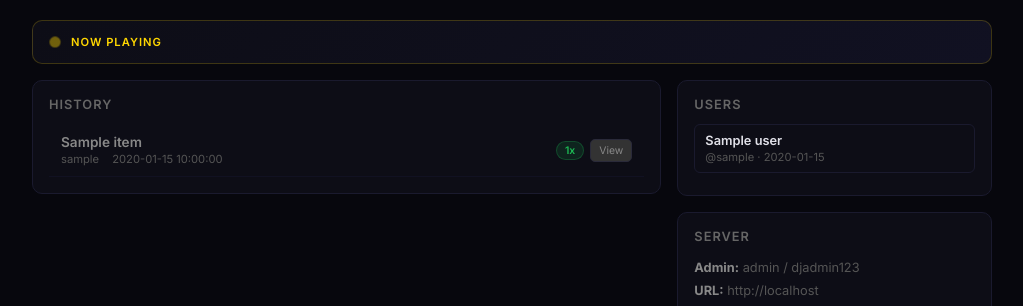
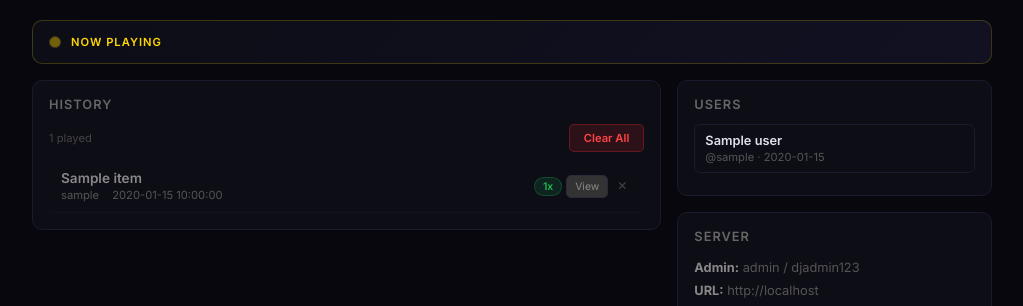
Before and after one commit to lgnrvz/cloud-dj, a Flask app: template templates/admin.html in a window 1280 px wide. Shown: the part 50-356 px from the top of the page, without its empty margins (128-1151 px from the left). Run offline with Flask 3, Linux system fonts and the light colour scheme; the template is opened without the code that fills it: most values are stand-ins (such as "Sample title", 1, 10 or a date in 2020).

Commit message:
Love button refreshes sidebar, delete loved songs, clear history + delete history items in admin

```diff
--- a/app.py
+++ b/app.py
@@ -371,6 +371,23 @@ def add_from_loved(loved_id):
 
     return jsonify({'success': True, 'title': song['title']})
 
+@app.route('/loved/remove/<int:loved_id>', methods=['POST'])
+@login_required
+def remove_loved(loved_id):
+    """Delete a loved song from the user's list."""
+    conn = get_db()
+    song = conn.execute(
+        "SELECT * FROM loved_songs WHERE id=? AND user_id=?",
+        (loved_id, current_user.id)
+    ).fetchone()
+    if not song:
+        conn.close()
+        return jsonify({'error': 'Not found'}), 404
+    conn.execute("DELETE FROM loved_songs WHERE id=?", (loved_id,))
+    conn.commit()
+    conn.close()
+    return jsonify({'success': True})
+
 # ─── STREAMING ───
 
 @app.route('/stream/<int:item_id>')
@@ -560,6 +577,18 @@ def remove_item(item_id):
 
     return jsonify({'success': True})
 
+@app.route('/admin/clear-history', methods=['POST'])
+@login_required
+def clear_history():
+    """Delete all played queue entries."""
+    if not current_user.is_admin:
+        return jsonify({'error': 'Unauthorized'}), 403
+    conn = get_db()
+    conn.execute("DELETE FROM queue WHERE status='played'")
+    conn.commit()
+    conn.close()
+    return jsonify({'success': True})
+
 @app.route('/admin/reorder', methods=['POST'])
 @login_required
 def reorder():
--- a/templates/admin.html
+++ b/templates/admin.html
@@ -89,6 +89,26 @@
         .srv-info { font-size: 0.8rem; color: #555; line-height: 1.8; }
         .srv-info strong { color: #888; }
         .empty { text-align: center; padding: 32px; color: #444; font-size: 0.85rem; }
+
+        .clr-btn {
+            font-family: 'Inter', sans-serif;
+            padding: 6px 14px;
+            border-radius: 5px;
+            border: 1px solid #ff333344;
+            background: #ff333322;
+            color: #ff4444;
+            font-size: 0.7rem;
+            font-weight: 600;
+            cursor: pointer;
+            transition: .15s;
+        }
+        .clr-btn:hover { background: #ff333344; }
+        .del-btn {
+            background: none; border: none; cursor: pointer;
+            font-size: 0.75rem; padding: 2px 5px; transition: .15s;
+            color: #444; font-family: inherit; line-height: 1;
+        }
+        .del-btn:hover { color: #ff4444; }
     </style>
 </head>
 <body>
@@ -114,6 +134,12 @@
         <div>
                 <div class="card">
                     <h2>History</h2>
+                    <div style="margin-bottom:8px;display:flex;justify-content:space-between;align-items:center;">
+                        <span style="color:#444;font-size:0.7rem;">{{ history|length }} played</span>
+                        {% if history|length > 0 %}
+                        <button class="clr-btn" onclick="clearHistory()">Clear All</button>
+                        {% endif %}
+                    </div>
                     {% if history|length == 0 %}
                         <div class="empty">No played songs yet</div>
                     {% else %}
@@ -126,9 +152,10 @@
                                     <span>{{ item.created_at }}</span>
                                 </div>
                             </div>
-                            <div style="display:flex;align-items:center;gap:6px;">
+                            <div style="display:flex;align-items:center;gap:4px;">
                                 <span class="req-badge">{{ item.request_count }}x</span>
                                 <a href="{{ item.clean_url or item.youtube_url }}" target="_blank" class="view-btn">View</a>
+                                <button class="del-btn" onclick="deleteHistoryItem({{ item.id }})" title="Delete">&#x2715;</button>
                             </div>
                         </div>
                         {% endfor %}
@@ -171,6 +198,18 @@
             npMeta.textContent = d.username;
         }).catch(() => {});
     }, 5000);
+
+    function clearHistory() {
+        if (!confirm('Delete all history? This cannot be undone.')) return;
+        fetch('/admin/clear-history', { method: 'POST' })
+            .then(() => location.reload());
+    }
+
+    function deleteHistoryItem(id) {
+        if (!confirm('Delete this history entry?')) return;
+        fetch('/admin/remove/' + id, { method: 'POST' })
+            .then(() => location.reload());
+    }
     </script>
 </body>
 </html>
```
Also changed, not shown: templates/queue.html (+39 -1 lines).
